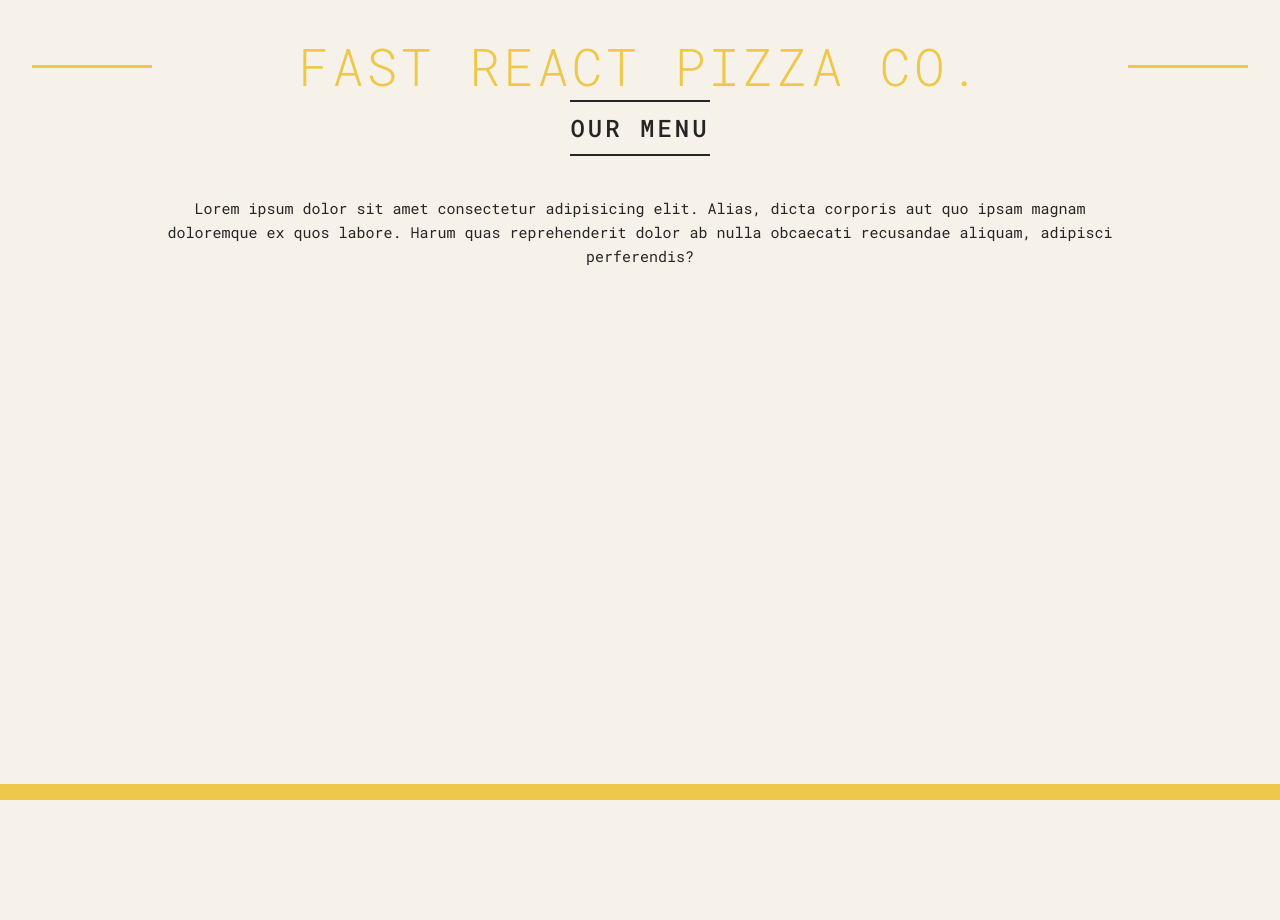
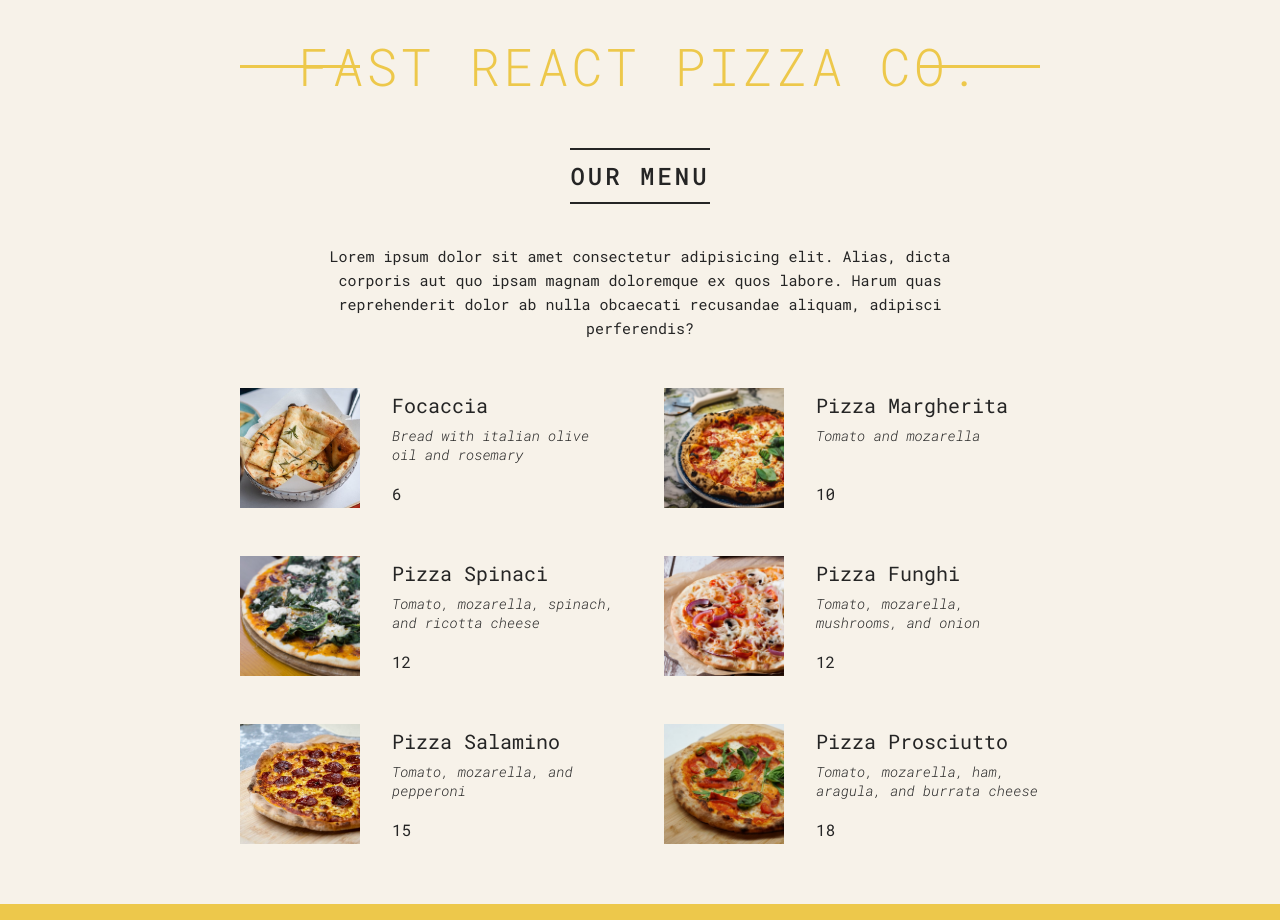
Before and after one commit to rodrigotfdev/ReactPizzaMenu, a React (Vite) app: page / in a window 1280 px wide. Before the commit the page ends 800 px from the top, so only its background shows below. Built offline with nearby package versions, Linux system fonts and the light colour scheme.

Commit message:
Rendering the Menu items using Map

```diff
--- a/src/App.jsx
+++ b/src/App.jsx
@@ -1,12 +1,15 @@
-import React from 'react'
-import Header from './components/Header'
-import Menu from './components/Menu'
+import React from "react";
+import Header from "./components/Header";
+import Menu from "./components/Menu";
+import PizzasList from "./components/PizzasList";
+
 
 export default function App() {
   return (
-    <div>
+    <div className="container">
       <Header />
       <Menu />
+      <PizzasList />
     </div>
-  )
+  );
 }
--- /dev/null
+++ b/src/components/PizzasList.jsx
@@ -0,0 +1,26 @@
+import React from "react";
+import "../index.css";
+import { pizzaData } from "../data";
+
+export default function PizzasList() {
+  return (
+    <div className="pizzas">
+      {pizzaData.map((Pizza) => (
+        <PizzaItem pizzaObj={Pizza} key={Pizza.name} />
+      ))}
+    </div>
+  );
+}
+
+function PizzaItem({ pizzaObj }) {
+  return (
+    <div className="pizza">
+      <img src={pizzaObj.photoName} alt="" />
+      <div>
+        <h3>{pizzaObj.name}</h3>
+        <p>{pizzaObj.ingredients}</p>
+        <span>{pizzaObj.price}</span>
+      </div>
+    </div>
+  );
+}
--- a/src/data.js
+++ b/src/data.js
@@ -1,4 +1,4 @@
-const pizzaData = [
+export const pizzaData = [
   {
     name: "Focaccia",
     ingredients: "Bread with italian olive oil and rosemary",
```
Also changed, not shown: src/components/Header.jsx (+5 -5 lines), src/components/Menu.jsx (+6 -1 lines).
